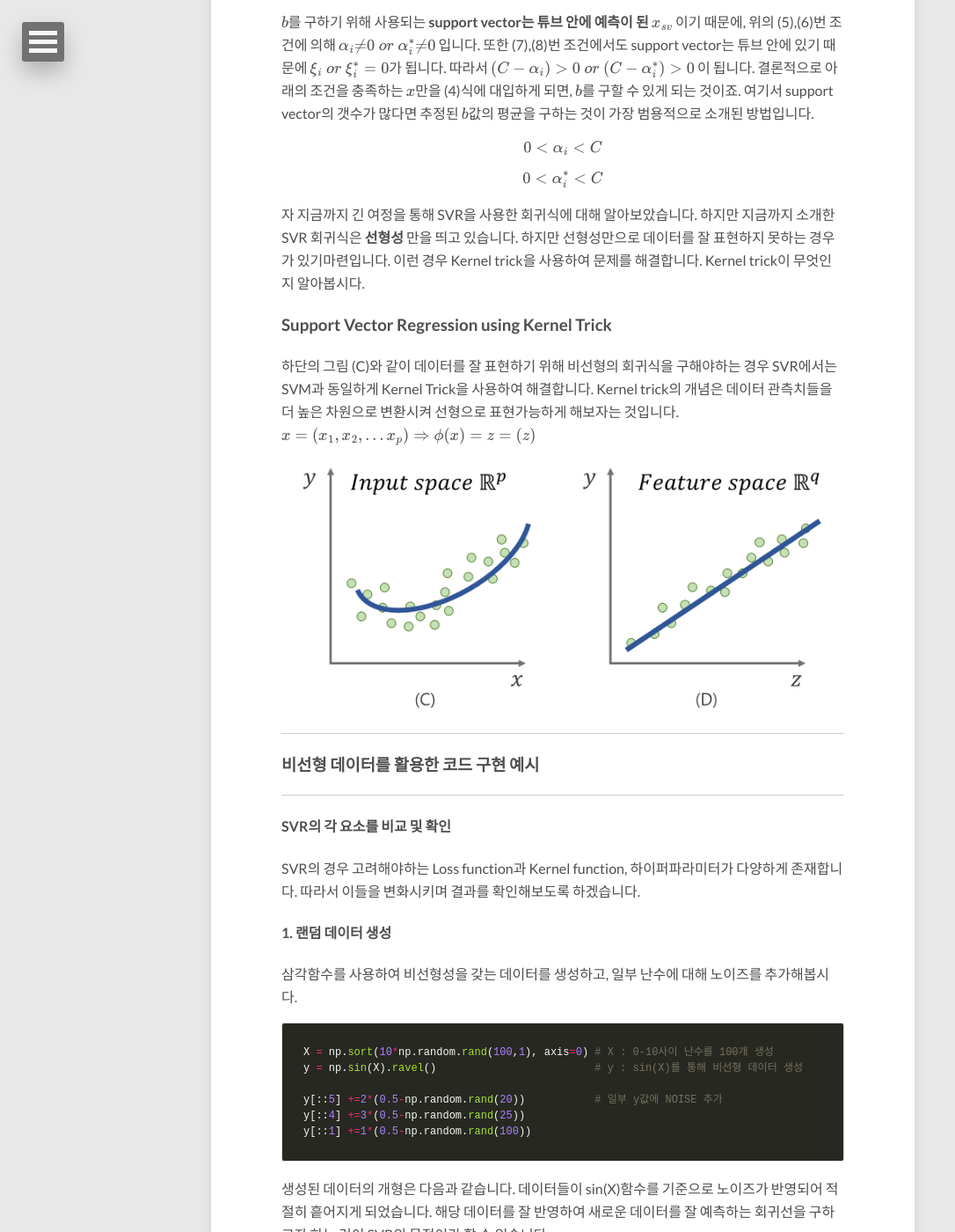
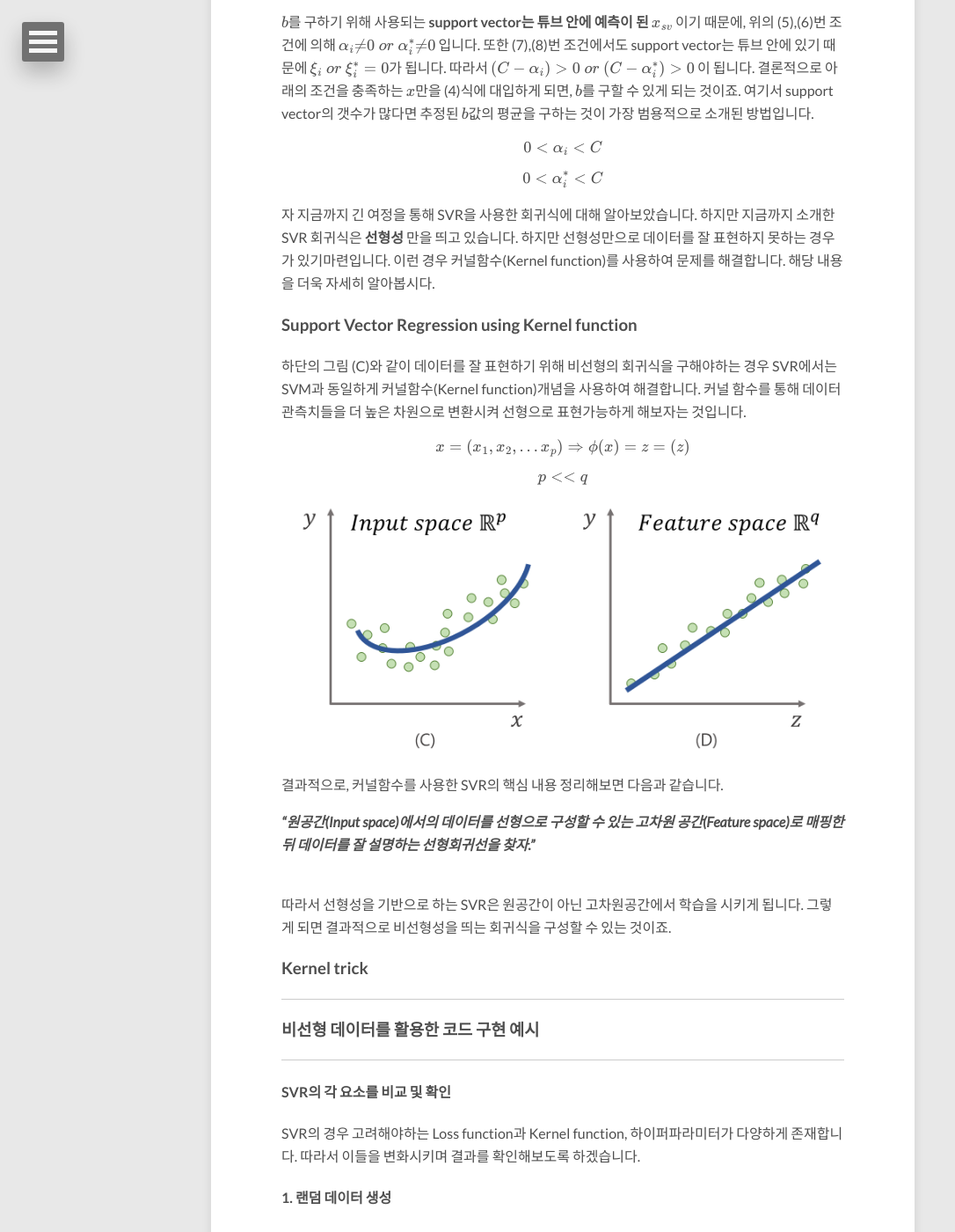
Before and after one commit to leejiyoon52/leejiyoon52.github.io, a Jekyll site: the page built from _posts/2018-11-17-Support-Vecter-Regression.md, in a window 1280 px wide and 1400 px high, scrolled down 4755 px. Shown: the whole window at 88% size, without its empty margins (0-1086 px from the left). Built offline with Jekyll 4.4.1, drawn with Linux system fonts in a browser that asks for light colours; nearby versions of some CDN libraries; formulas are drawn with MathJax 3; comment, search, counter and statistics services are not loaded.

Commit message:
Update 2018-11-17-Support-Vecter-Regression.md

```diff
--- a/_posts/2018-11-17-Support-Vecter-Regression.md
+++ b/_posts/2018-11-17-Support-Vecter-Regression.md
@@ -193,16 +193,30 @@ $$
 $$
 
 
-자 지금까지 긴 여정을 통해 SVR을 사용한 회귀식에 대해 알아보았습니다. 하지만 지금까지 소개한 SVR 회귀식은 **선형성** 만을 띄고 있습니다. 하지만 선형성만으로 데이터를 잘 표현하지 못하는 경우가 있기마련입니다. 이런 경우 Kernel trick을 사용하여 문제를 해결합니다. Kernel trick이 무엇인지 알아봅시다.
+자 지금까지 긴 여정을 통해 SVR을 사용한 회귀식에 대해 알아보았습니다. 하지만 지금까지 소개한 SVR 회귀식은 **선형성** 만을 띄고 있습니다. 하지만 선형성만으로 데이터를 잘 표현하지 못하는 경우가 있기마련입니다. 이런 경우 커널함수(Kernel function)를 사용하여 문제를 해결합니다. 해당 내용을 더욱 자세히 알아봅시다.
 
-### Support Vector Regression using Kernel Trick
+### Support Vector Regression using Kernel function
 
-하단의 그림 (C)와 같이 데이터를 잘 표현하기 위해 비선형의 회귀식을 구해야하는 경우 SVR에서는 SVM과 동일하게 Kernel Trick을 사용하여 해결합니다. Kernel trick의 개념은 데이터 관측치들을 더 높은 차원으로 변환시켜 선형으로 표현가능하게 해보자는 것입니다.
+하단의 그림 (C)와 같이 데이터를 잘 표현하기 위해 비선형의 회귀식을 구해야하는 경우 SVR에서는 SVM과 동일하게 커널함수(Kernel function)개념을 사용하여 해결합니다. 커널 함수를 통해 데이터 관측치들을 더 높은 차원으로 변환시켜 선형으로 표현가능하게 해보자는 것입니다.
+
 $$
 x = (x_1, x_2, ... x_p) \Rightarrow {\phi}(x) = z = (z)
 $$
 
+$$
+p << q
+$$
+
 <p align="center"><img width="600" height="auto" img src="/images/image_69.png"></p>
+
+결과적으로, 커널함수를 사용한 SVR의 핵심 내용 정리해보면 다음과 같습니다.
+
+***"원공간(Input space)에서의 데이터를 선형으로 구성할 수 있는 고차원 공간(Feature space)로 매핑한 뒤 데이터를 잘 설명하는 선형회귀선을 찾자."*** <br><br>
+
+따라서 선형성을 기반으로 하는 SVR은 원공간이 아닌 고차원공간에서 학습을 시키게 됩니다. 그렇게 되면 결과적으로 비선형성을 띄는 회귀식을 구성할 수 있는 것이죠.
+
+### Kernel trick
+
 
 ---
 ### 비선형 데이터를 활용한 코드 구현 예시
```
